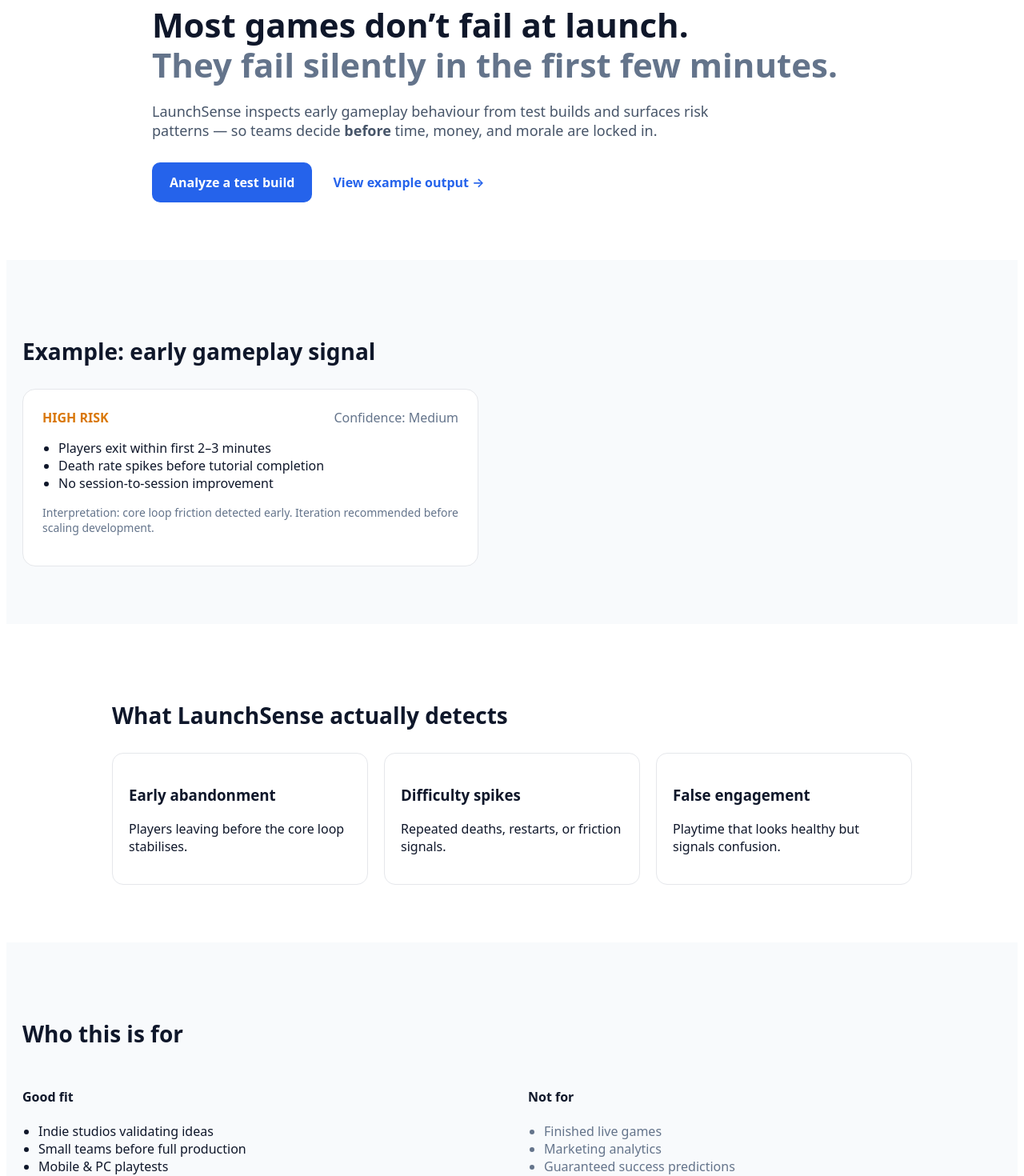
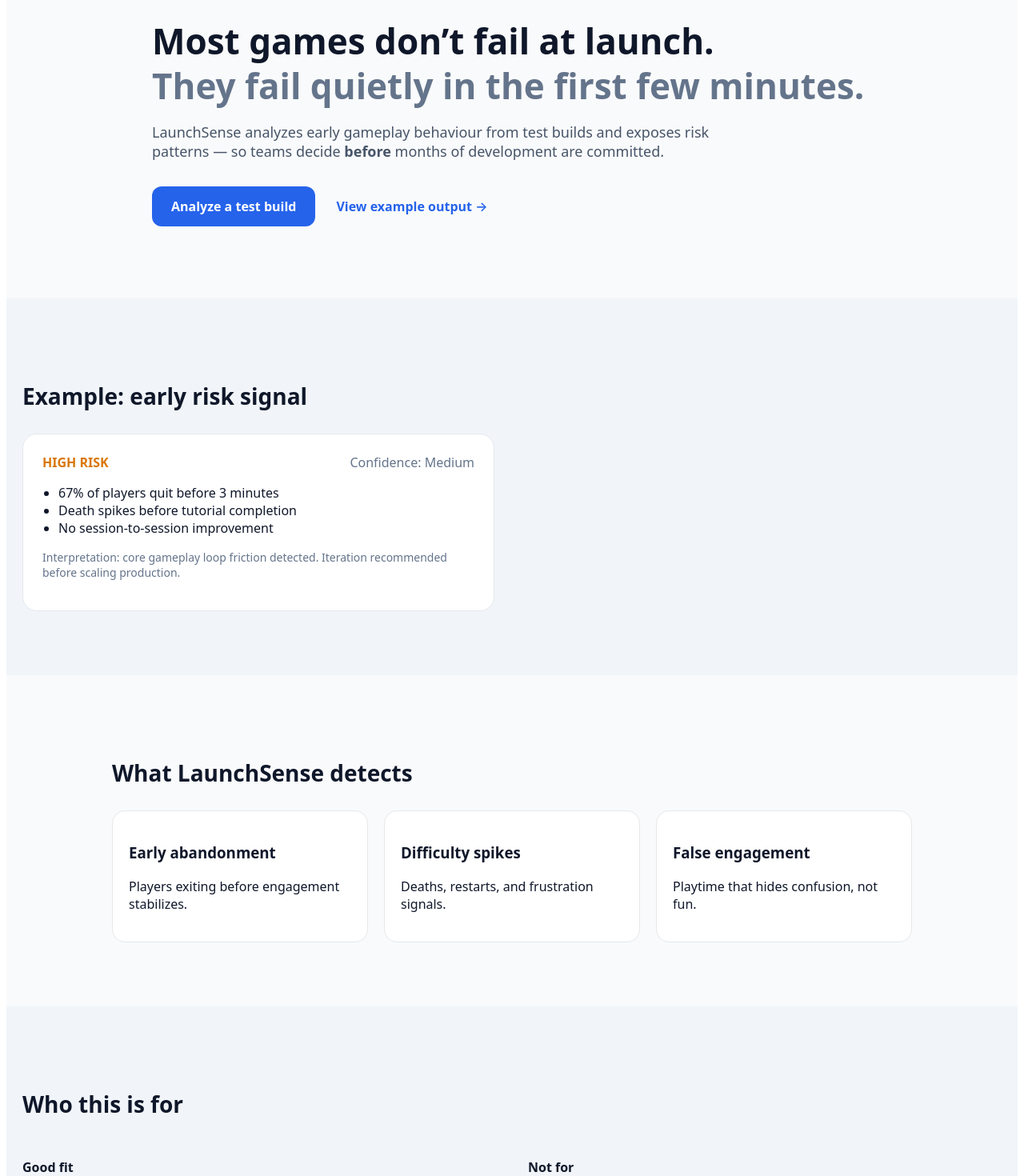
Before and after one commit to ashish98765/launchsense, a Next.js app in the folder frontend/: page / in a window 1280 px wide. Shown: the part 180-1650 px from the top of the page at 80% size. Built offline with nearby package versions, Linux system fonts and the light colour scheme.

Commit message:
Update index.js

```diff
--- a/frontend/pages/index.js
+++ b/frontend/pages/index.js
@@ -1,7 +1,7 @@
 export default function Home() {
   return (
     <div style={styles.page}>
-      {/* NAV */}
+      {/* NAVBAR */}
       <header style={styles.nav}>
         <div style={styles.navInner}>
           <div style={styles.logo}>LaunchSense</div>
@@ -9,7 +9,7 @@
             <a href="#product">Product</a>
             <a href="#example">Example</a>
             <a href="#pricing">Pricing</a>
-            <a href="/signup" style={styles.navCta}>Analyze a build</a>
+            <a href="/signup" style={styles.navCta}>Analyze a Build</a>
           </nav>
         </div>
       </header>
@@ -17,63 +17,69 @@
       {/* HERO */}
       <section style={styles.hero}>
         <h1 style={styles.h1}>
-          Most games don’t fail at launch.<br />
-          <span style={styles.h1Muted}>They fail silently in the first few minutes.</span>
+          Most games don’t fail at launch.
+          <span style={styles.h1Accent}>
+            They fail quietly in the first few minutes.
+          </span>
         </h1>
 
         <p style={styles.heroText}>
-          LaunchSense inspects early gameplay behaviour from test builds
-          and surfaces risk patterns — so teams decide <b>before</b> time,
-          money, and morale are locked in.
+          LaunchSense analyzes early gameplay behaviour from test builds
+          and exposes risk patterns — so teams decide <b>before</b> months
+          of development are committed.
         </p>
 
         <div style={styles.heroActions}>
-          <a href="/signup" style={styles.primaryBtn}>Analyze a test build</a>
-          <a href="#example" style={styles.secondaryBtn}>View example output →</a>
+          <a href="/signup" style={styles.primaryBtn}>
+            Analyze a test build
+          </a>
+          <a href="#example" style={styles.secondaryBtn}>
+            View example output →
+          </a>
         </div>
       </section>
 
       {/* EXAMPLE */}
       <section id="example" style={styles.sectionAlt}>
-        <h2 style={styles.h2}>Example: early gameplay signal</h2>
+        <h2 style={styles.h2}>Example: early risk signal</h2>
 
         <div style={styles.card}>
-          <div style={styles.riskRow}>
+          <div style={styles.cardHeader}>
             <span style={styles.riskHigh}>HIGH RISK</span>
             <span style={styles.confidence}>Confidence: Medium</span>
           </div>
 
           <ul style={styles.list}>
-            <li>Players exit within first 2–3 minutes</li>
-            <li>Death rate spikes before tutorial completion</li>
+            <li>67% of players quit before 3 minutes</li>
+            <li>Death spikes before tutorial completion</li>
             <li>No session-to-session improvement</li>
           </ul>
 
           <p style={styles.cardNote}>
-            Interpretation: core loop friction detected early.
-            Iteration recommended before scaling development.
+            Interpretation: core gameplay loop friction detected.
+            Iteration recommended before scaling production.
           </p>
         </div>
       </section>
 
       {/* WHAT IT DETECTS */}
       <section id="product" style={styles.section}>
-        <h2 style={styles.h2}>What LaunchSense actually detects</h2>
+        <h2 style={styles.h2}>What LaunchSense detects</h2>
 
         <div style={styles.grid}>
           <div style={styles.miniCard}>
             <h3>Early abandonment</h3>
-            <p>Players leaving before the core loop stabilises.</p>
+            <p>Players exiting before engagement stabilizes.</p>
           </div>
 
           <div style={styles.miniCard}>
             <h3>Difficulty spikes</h3>
-            <p>Repeated deaths, restarts, or friction signals.</p>
+            <p>Deaths, restarts, and frustration signals.</p>
           </div>
 
           <div style={styles.miniCard}>
             <h3>False engagement</h3>
-            <p>Playtime that looks healthy but signals confusion.</p>
+            <p>Playtime that hides confusion, not fun.</p>
           </div>
         </div>
       </section>
@@ -86,8 +92,8 @@
           <div>
             <h4>Good fit</h4>
             <ul style={styles.list}>
-              <li>Indie studios validating ideas</li>
-              <li>Small teams before full production</li>
+              <li>Indie & small studios validating ideas</li>
+              <li>Teams before full production</li>
               <li>Mobile & PC playtests</li>
             </ul>
           </div>
@@ -95,9 +101,9 @@
           <div>
             <h4>Not for</h4>
             <ul style={styles.listMuted}>
-              <li>Finished live games</li>
+              <li>Live, shipped games</li>
               <li>Marketing analytics</li>
-              <li>Guaranteed success predictions</li>
+              <li>Guaranteed success prediction</li>
             </ul>
           </div>
         </div>
@@ -110,7 +116,9 @@
           <li>Run a closed playtest</li>
           <li>Send session data to LaunchSense</li>
           <li>Review detected risk signals</li>
-          <li><b>Decide to iterate, pause, or rethink — before commitment</b></li>
+          <li>
+            <b>Decide to iterate, pause, or rethink — early</b>
+          </li>
         </ol>
       </section>
 
@@ -118,7 +126,8 @@
       <section id="pricing" style={styles.sectionAlt}>
         <h2 style={styles.h2}>Simple pricing</h2>
         <p style={styles.text}>
-          Start free. Upgrade only when you need deeper analysis.<br />
+          Start free. Upgrade when deeper analysis is required.
+          <br />
           No long-term contracts. No forced decisions.
         </p>
 
@@ -135,27 +144,27 @@
           <a href="/pricing">Pricing</a>
         </div>
         <p style={styles.footerNote}>
-          LaunchSense highlights risk. Decisions always stay with you.
+          LaunchSense highlights risk. Final decisions always stay with you.
         </p>
       </footer>
     </div>
   );
 }
 
-/* STYLES */
+/* ---------- STYLES ---------- */
 
 const styles = {
   page: {
     fontFamily: "system-ui, -apple-system, sans-serif",
-    color: "#0f172a",
-    background: "#ffffff",
+    background: "#F9FAFB",
+    color: "#0F172A",
   },
 
   nav: {
     position: "sticky",
     top: 0,
     background: "#ffffff",
-    borderBottom: "1px solid #e5e7eb",
+    borderBottom: "1px solid #E5E7EB",
     zIndex: 10,
   },
   navInner: {
@@ -170,7 +179,7 @@
   navLinks: { display: "flex", gap: 20, alignItems: "center" },
   navCta: {
     padding: "8px 14px",
-    background: "#2563eb",
+    background: "#2563EB",
     color: "#fff",
     borderRadius: 8,
     textDecoration: "none",
@@ -180,23 +189,40 @@
   hero: {
     maxWidth: 900,
     margin: "0 auto",
-    padding: "72px 20px",
+    padding: "90px 20px",
   },
-  h1: { fontSize: 42, lineHeight: 1.2, marginBottom: 20 },
-  h1Muted: { color: "#64748b" },
-  heroText: { fontSize: 18, color: "#475569", maxWidth: 700 },
-  heroActions: { marginTop: 28, display: "flex", gap: 16, flexWrap: "wrap" },
+  h1: {
+    fontSize: 44,
+    lineHeight: 1.15,
+    marginBottom: 20,
+  },
+  h1Accent: {
+    display: "block",
+    color: "#64748B",
+    marginTop: 6,
+  },
+  heroText: {
+    fontSize: 18,
+    color: "#475569",
+    maxWidth: 720,
+  },
+  heroActions: {
+    marginTop: 32,
+    display: "flex",
+    gap: 16,
+    flexWrap: "wrap",
+  },
 
   primaryBtn: {
-    background: "#2563eb",
+    background: "#2563EB",
     color: "#fff",
-    padding: "14px 22px",
-    borderRadius: 10,
+    padding: "14px 24px",
+    borderRadius: 12,
     textDecoration: "none",
     fontWeight: 600,
   },
   secondaryBtn: {
-    color: "#2563eb",
+    color: "#2563EB",
     textDecoration: "none",
     fontWeight: 600,
     padding: "14px 10px",
@@ -205,29 +231,42 @@
   section: {
     maxWidth: 1000,
     margin: "0 auto",
-    padding: "72px 20px",
+    padding: "80px 20px",
   },
   sectionAlt: {
-    background: "#f8fafc",
-    padding: "72px 20px",
+    background: "#F1F5F9",
+    padding: "80px 20px",
   },
 
   h2: { fontSize: 28, marginBottom: 28 },
 
   card: {
-    maxWidth: 520,
-    background: "#fff",
-    border: "1px solid #e5e7eb",
-    borderRadius: 16,
+    maxWidth: 540,
+    background: "#ffffff",
+    border: "1px solid #E5E7EB",
+    borderRadius: 18,
     padding: 24,
   },
-  riskRow: { display: "flex", justifyContent: "space-between", marginBottom: 12 },
-  riskHigh: { color: "#d97706", fontWeight: 700 },
-  confidence: { color: "#64748b" },
+  cardHeader: {
+    display: "flex",
+    justifyContent: "space-between",
+    marginBottom: 12,
+  },
+  riskHigh: {
+    color: "#D97706",
+    fontWeight: 700,
+  },
+  confidence: {
+    color: "#64748B",
+  },
 
   list: { paddingLeft: 20 },
-  listMuted: { paddingLeft: 20, color: "#64748b" },
-  cardNote: { marginTop: 12, fontSize: 14, color: "#64748b" },
+  listMuted: { paddingLeft: 20, color: "#64748B" },
+  cardNote: {
+    marginTop: 12,
+    fontSize: 14,
+    color: "#64748B",
+  },
 
   grid: {
     display: "grid",
@@ -235,10 +274,10 @@
     gap: 20,
   },
   miniCard: {
-    border: "1px solid #e5e7eb",
-    borderRadius: 14,
+    background: "#ffffff",
+    border: "1px solid #E5E7EB",
+    borderRadius: 16,
     padding: 20,
-    background: "#fff",
   },
 
   split: {
@@ -253,19 +292,27 @@
 
   primaryBtnLarge: {
     display: "inline-block",
-    background: "#2563eb",
+    background: "#2563EB",
     color: "#fff",
-    padding: "16px 28px",
-    borderRadius: 12,
+    padding: "16px 30px",
+    borderRadius: 14,
     textDecoration: "none",
     fontWeight: 700,
   },
 
   footer: {
-    borderTop: "1px solid #e5e7eb",
+    borderTop: "1px solid #E5E7EB",
     padding: "40px 20px",
     textAlign: "center",
   },
-  footerLinks: { display: "flex", gap: 16, justifyContent: "center" },
-  footerNote: { marginTop: 12, color: "#64748b", fontSize: 14 },
+  footerLinks: {
+    display: "flex",
+    gap: 16,
+    justifyContent: "center",
+  },
+  footerNote: {
+    marginTop: 12,
+    color: "#64748B",
+    fontSize: 14,
+  },
 };
```
